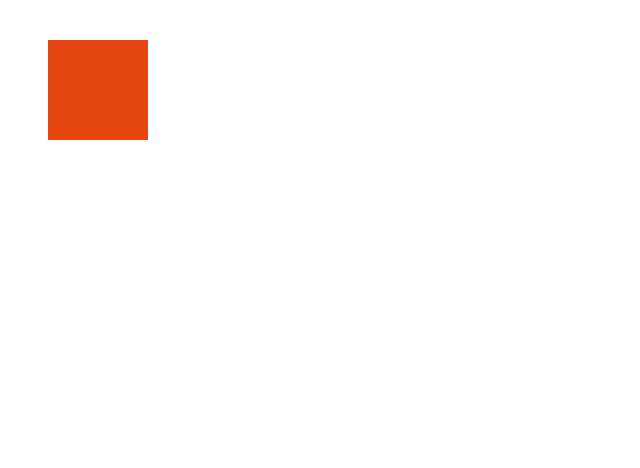
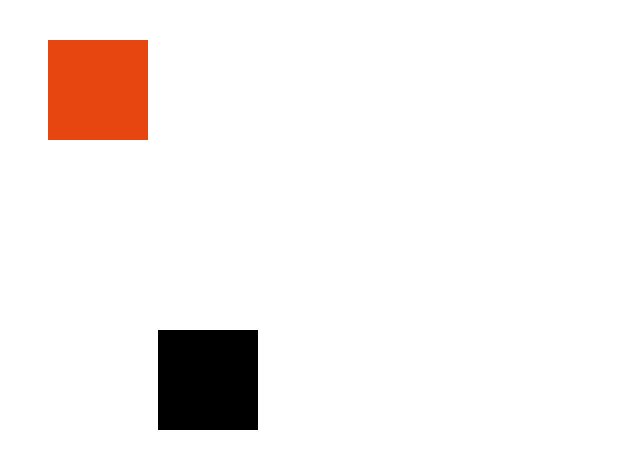
Before and after one commit to MrColorado35/animations-for-dummies, a plain HTML site: page css-transformations/index.html in a window 1280 px wide. Shown: the whole page, without its empty margins (0-640 px from the left). Drawn offline with Linux system fonts and the light colour scheme.

Commit message:
some more stuff for fun

```diff
--- a/css-transformations/index.html
+++ b/css-transformations/index.html
@@ -9,6 +9,7 @@
 </head>
 <body>
     <div class="box element" id="square"></div>
+    <div class="boksik"></div>
 
 </body>
 </html>
--- a/css-transformations/main.css
+++ b/css-transformations/main.css
@@ -26,3 +26,16 @@
         margin: 60px;
 
     }
+.boksik {
+    width: 100px;
+    height: 100px;
+    background-color: black;
+    position: relative;
+    left: 150px;
+    top: 150px;
+
+}
+
+.boksik:hover {
+    transform: scale(1.3) translate(70px) rotate(20deg)
+}
```
